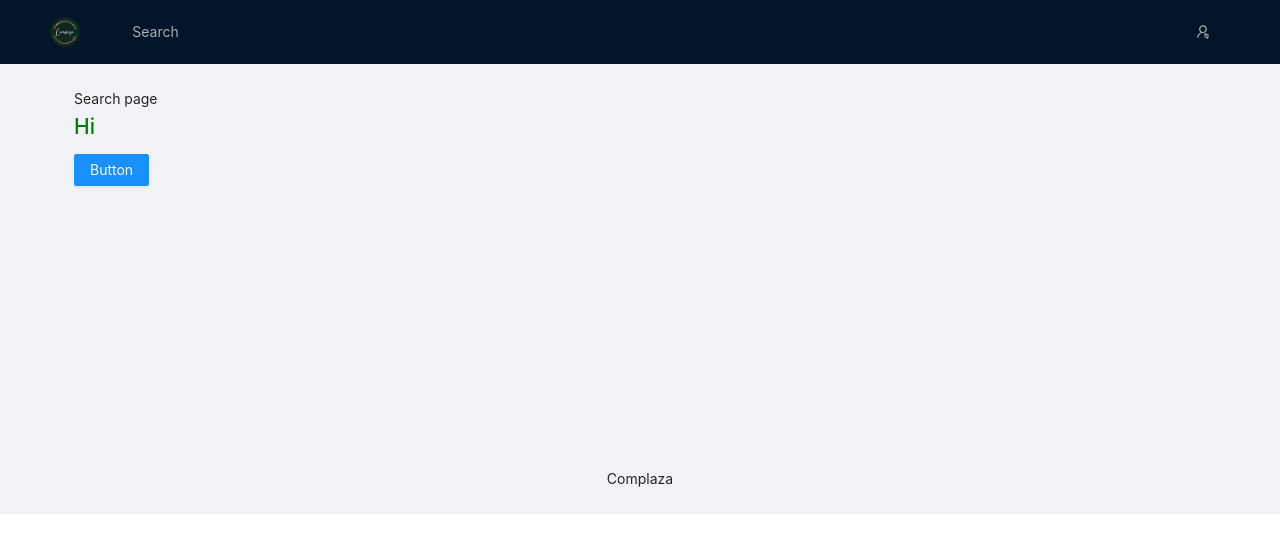
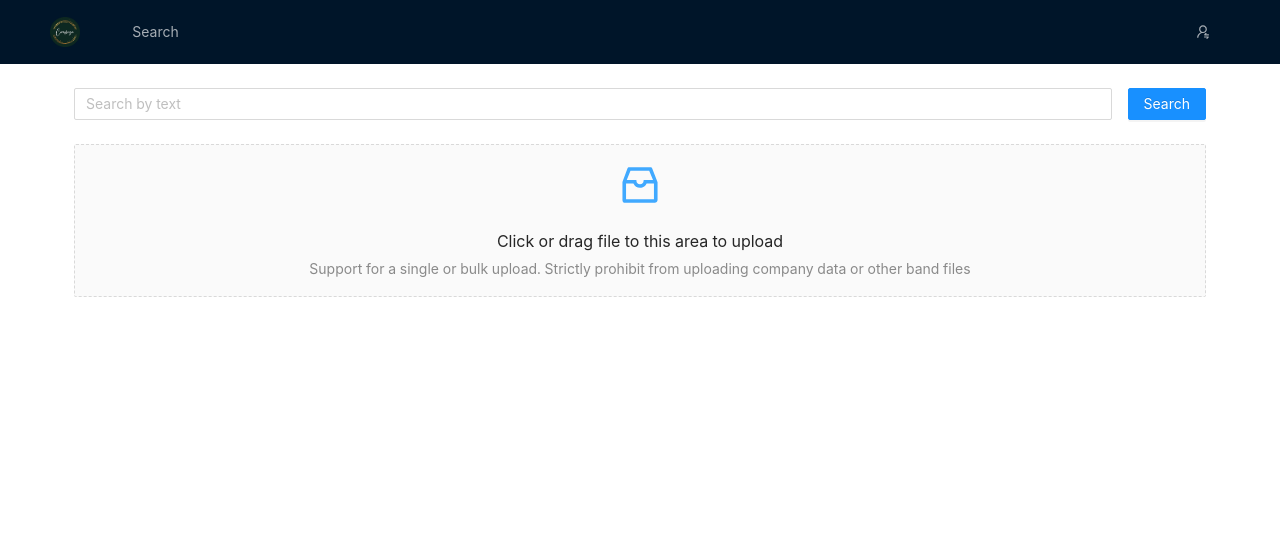
Before and after one commit to xindixu/complaza-frontend, a Next.js app: page / in a window 1280 px wide. Shown: the top 552 px of the page. Built offline with nearby package versions, Linux system fonts and the light colour scheme.

Commit message:
fix: style changes

```diff
--- /dev/null
+++ b/components/uploader.js
@@ -0,0 +1,51 @@
+import React from "react"
+import PropTypes from "prop-types"
+import { Upload, message } from "antd"
+import { InboxOutlined } from "@ant-design/icons"
+
+const { Dragger } = Upload
+
+const Uploader = ({ onSearch }) => {
+  const config = {
+    name: "file",
+    multiple: false,
+    // action: "https://www.mocky.io/v2/5cc8019d300000980a055e76",
+  }
+
+  const onChange = (info) => {
+    const { status } = info.file
+    if (status !== "uploading") {
+      console.log(info.file, info.fileList)
+    }
+    if (status === "done") {
+      message.success(`${info.file.name} file uploaded successfully.`)
+
+      onSearch()
+    } else if (status === "error") {
+      message.error(`${info.file.name} file upload failed.`)
+    }
+  }
+
+  const onDrop = (e) => {
+    console.log("Dropped files", e.dataTransfer.files)
+  }
+
+  return (
+    <Dragger {...config} onChange={onChange} onDrop={onDrop}>
+      <p className="ant-upload-drag-icon">
+        <InboxOutlined />
+      </p>
+      <p className="ant-upload-text">Click or drag file to this area to upload</p>
+      <p className="ant-upload-hint">
+        Support for a single or bulk upload. Strictly prohibit from uploading company data or other
+        band files
+      </p>
+    </Dragger>
+  )
+}
+
+Uploader.propTypes = {
+  onSearch: PropTypes.func.isRequired,
+}
+
+export default Uploader
--- a/pages/_app.js
+++ b/pages/_app.js
@@ -15,12 +15,11 @@ function App({ Component, pageProps }) {
       </Head>
       <Layout>
         <Navbar />
-        <Content className="site-layout" style={{ padding: "0 50px", marginTop: 64 }}>
-          <div className="site-layout-background" style={{ padding: 24, minHeight: 380 }}>
+        <Content style={{ padding: "0 50px", marginTop: 64, height: "100%" }}>
+          <div style={{ padding: 24, minHeight: 380 }}>
             <Component {...pageProps} />
           </div>
         </Content>
-        <Footer style={{ textAlign: "center" }}>Complaza</Footer>
       </Layout>
     </>
   )
--- a/pages/index.js
+++ b/pages/index.js
@@ -1,22 +1,39 @@
+import { useState } from "react"
 import styled from "styled-components"
-import { Button } from 'antd';
+import { Row, Col, Button, Input, Space } from "antd"
+import Uploader from "../components/uploader"
 
-const Header = styled.h1`
-  ${({ color }) => `
-    color: ${color};
-    `}
+const UploaderWrapper = styled.div`
+  margin-top: 24px;
 `
 
 export default function Home() {
+  const [textQuery, setTextQuery] = useState("")
+  const onTextSearch = () => {
+    console.log("Search by text...")
+    console.log(textQuery)
+  }
+
+  const onImageSearch = () => {
+    console.log("Search by image...")
+  }
+
   return (
-    <div>
+    <main>
+      <Row gutter={16}>
+        <Col flex="auto">
+          <Input placeholder="Search by text" onChange={(e) => setTextQuery(e.target.value)} />
+        </Col>
+        <Col flex="64px">
+          <Button type="primary" onClick={onTextSearch}>
+            Search
+          </Button>
+        </Col>
+      </Row>
 
-
-      <main>
-        Search page
-        <Header color="green">Hi</Header>
-        <Button type="primary">Button</Button>
-      </main>
-    </div>
+      <UploaderWrapper>
+        <Uploader onSearch={onImageSearch} />
+      </UploaderWrapper>
+    </main>
   )
 }
--- a/styles/globals.css
+++ b/styles/globals.css
@@ -16,3 +16,8 @@ a {
 * {
   box-sizing: border-box;
 }
+
+.ant-layout {
+  height: 100%;
+  background: none;
+}
```
Also changed, not shown: pages/_document.js (+3 -4 lines).
